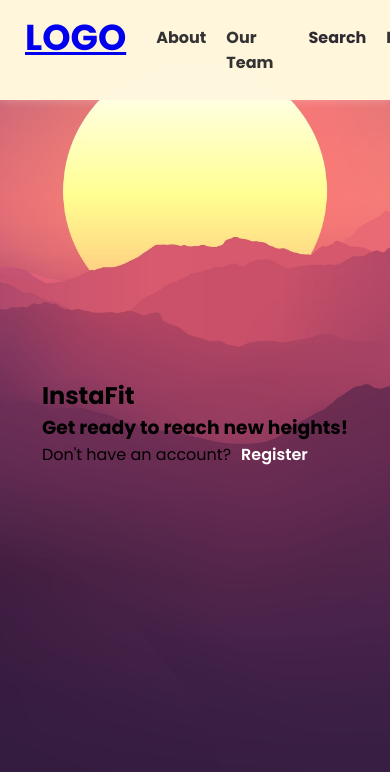
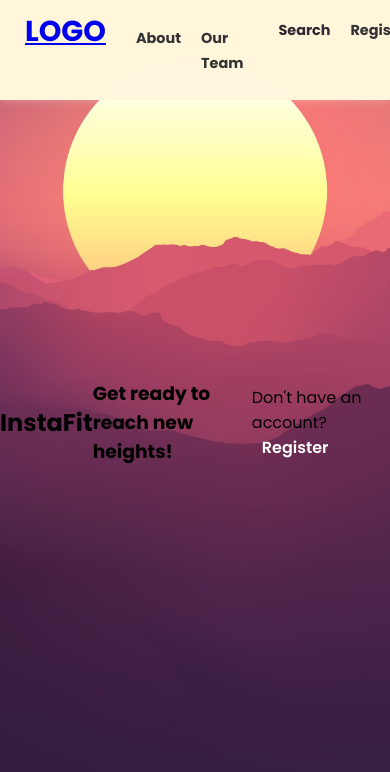
Before and after one commit to eqer23/WellTracker-FrontEnd, a React (Vite) app in the folder client/: page / in a window 390 px wide. Shown: the top 772 px of the page. Built offline with nearby package versions, Linux system fonts and the light colour scheme; a web font is replaced by a local one.

Commit message:
temp calendar

```diff
--- a/client/src/components/Home/Home.css
+++ b/client/src/components/Home/Home.css
@@ -0,0 +1,5 @@
+.home-wrapper {
+    display: flex;
+    justify-content: center;
+    align-items: center;
+}
--- a/client/src/components/Navbar/Navbar.css
+++ b/client/src/components/Navbar/Navbar.css
@@ -9,6 +9,7 @@
     /* box-shadow: 0 2px 5px rgba(238, 233, 226, 0.3);  */
     box-shadow: 0 0 10px rgba(255, 255, 255, 0.3);
     /* backdrop-filter: blur(30px); */
+    margin-bottom: 0;
 
     display: flex;
     flex-direction: row;
@@ -24,6 +25,7 @@
     font-size: 1.5rem; /* Adjust font size as needed */
     color: #333333; /* Add your desired font color */
     text-decoration: none; /* Remove underline */
+    margin-bottom: 0;
 }
 
 .navbar-nav {
@@ -41,6 +43,7 @@
     text-decoration: none;
     color: #333333; /* Add your desired font color */
     font-weight: bold; /* Add font weight if needed */
+    font-size: 1.1rem;
 }
 
 .navbar-btn {
@@ -53,5 +56,21 @@
     /* padding: 0 10px 0 5px; */
     color: #2f2a31; /* Add your desired font color */
     font-weight: bold;
-    padding: 15px 0px 15px 0px;
+    font-size: 1.1rem;
+    padding: 15px 0px 0px 0px;
 }
+
+@media screen and (max-width: 768px) {
+    .navbar-brand {
+        font-size: 1.2rem; /* Adjust font size for smaller screens */
+    }
+
+    .nav-item a {
+        font-size: 0.9rem; /* Adjust font size for smaller screens */
+    }
+
+    .navbar-btn li {
+        font-size: 0.9rem; /* Adjust font size for smaller screens */
+        padding: 10px 0; /* Adjust padding for smaller screens */
+    }
+}
--- a/client/src/components/Navbar/Navbar.jsx
+++ b/client/src/components/Navbar/Navbar.jsx
@@ -1,7 +1,7 @@
-import React, {useState} from "react";
+import React, { useState } from "react";
 import { NavLink } from "react-router-dom";
 import "./Navbar.css";
-import "../Search/SearchBar"
+import "../Search/SearchBar";
 import { SearchBar } from "../Search/SearchBar";
 import { SearchResultsList } from "../Search/SearchResultsList";
 
@@ -23,7 +23,7 @@ const Navbar = () => {
                     <NavLink to="/nutrition">Nutrition</NavLink>
                 </li>
                 <li className="nav-item">
-                    <NavLink to="/rec">Recommendations</NavLink>
+                    <NavLink to="/calendar">Calendar</NavLink>
                 </li>
             </ul>
 
@@ -39,7 +39,7 @@ const Navbar = () => {
                     <NavLink to="/login">Login</NavLink>
                 </li>
                 <li>
-                    <NavLink w/>
+                    <NavLink w />
                 </li>
             </ul>
         </nav>
--- a/client/src/components/Search/SearchBar.css
+++ b/client/src/components/Search/SearchBar.css
@@ -1,8 +1,8 @@
-.input-wrapper{
+.input-wrapper {
     background-color: white;
     width: 100%;
     border-radius: 10px;
-    height: 2.5rem;
+    height: 2.2rem;
     padding: 0 15px;
     box-shadow: 0px 0px 8px #ddd;
     display: flex;
@@ -19,9 +19,9 @@ input {
 }
 
 input:focus {
-    outline: rebeccapurple;
+    outline: rgb(81, 29, 133);
 }
 
-#search-icon{
-    color: royalblue;
+#search-icon {
+    color: rgb(81, 29, 133);
 }
```
Also changed, not shown: client/package.json (+10 -0 lines), client/src/App.jsx (+6 -2 lines), client/src/components/Calendar/Calendar.jsx (added, +91 -0 lines), client/src/components/Calendar/Calendar.css (added).
